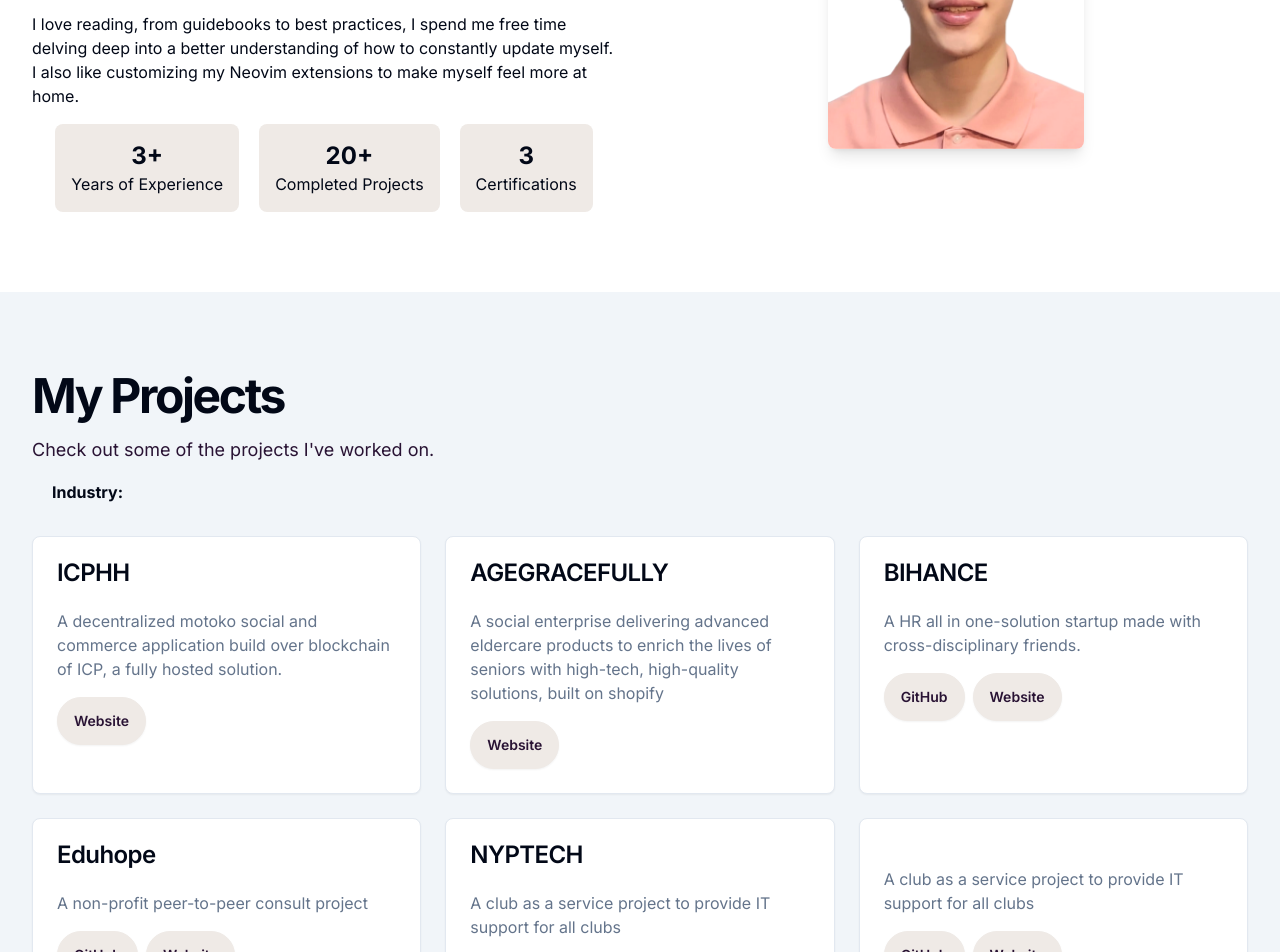
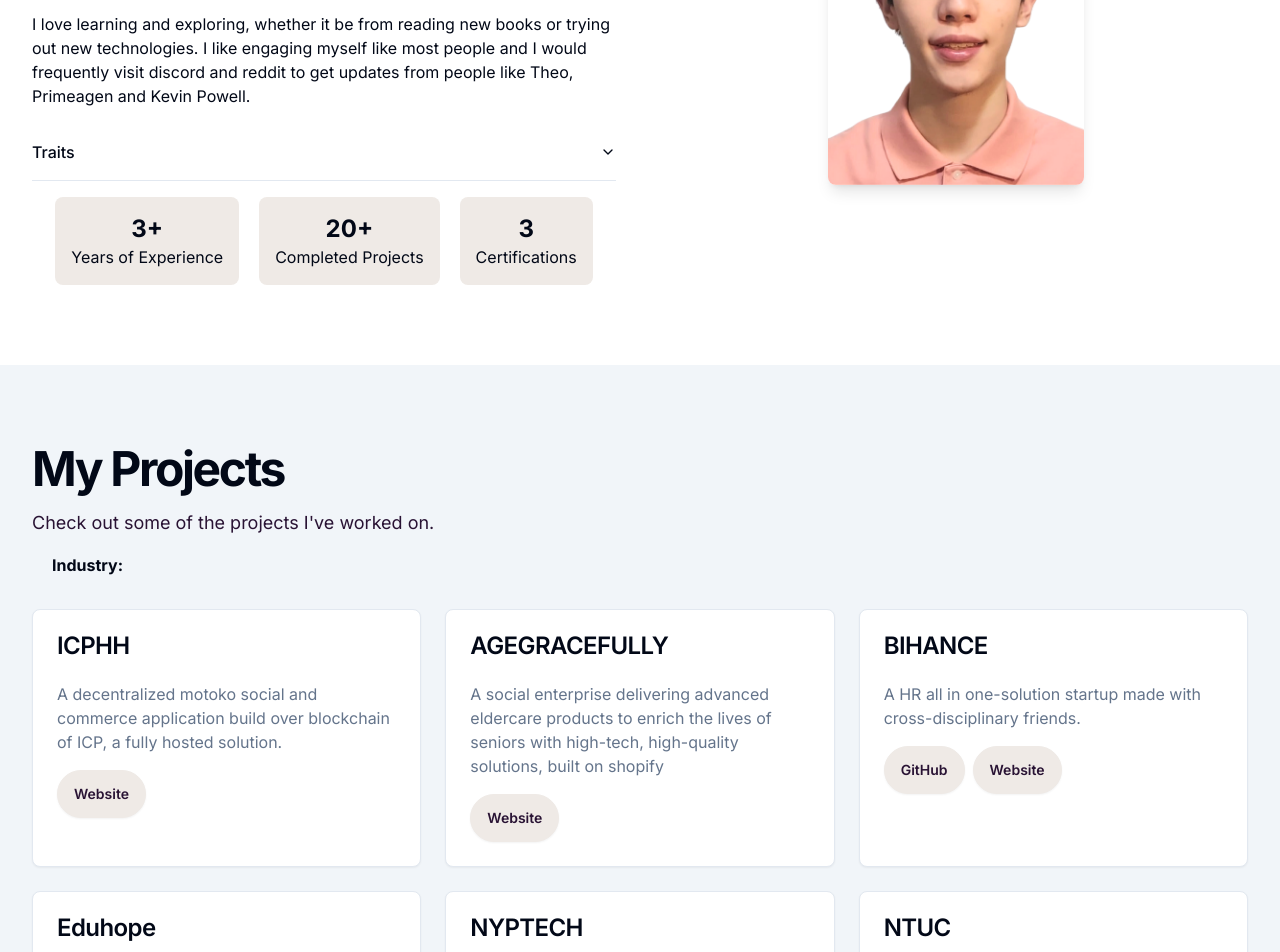
Before and after one commit to iamsven2005/dev-portfolio-sven, a Next.js app: page / in a window 1280 px wide. Shown: the part 340-1292 px from the top of the page. Built offline with nearby package versions, Linux system fonts and the light colour scheme.

Commit message:
Strengths

```diff
--- a/app/page.tsx
+++ b/app/page.tsx
@@ -1,6 +1,8 @@
 
 import Link from "next/link"
 import { Card, CardHeader, CardTitle, CardContent } from "@/components/ui/card"
+import { Accordion, AccordionContent, AccordionItem, AccordionTrigger } from "@/components/ui/accordion"
+
 import WordFadeIn from "@/components/magicui/word-fade-in"
 import Image from "next/image"
 
@@ -21,8 +23,31 @@ export default function Component() {
                   Intrest:
                 </h1>
                 <p>
-                  I love reading, from guidebooks to best practices, I spend me free time delving deep into a better understanding of how to constantly update myself. I also like customizing my Neovim extensions to make myself feel more at home.
+                  I love learning and exploring, whether it be from reading new books or trying out new technologies. I like engaging myself like most people and I would frequently visit discord and reddit to get updates from people like Theo, Primeagen and Kevin Powell.
                 </p>
+                <Accordion type="single" collapsible className="w-full">
+      <AccordionItem value="item-1">
+        <AccordionTrigger>
+                  Traits
+                  </AccordionTrigger>
+                  <AccordionContent>
+                  <b>Strength:</b> My traits as evaluted by CliftonStrengths
+                  <br/> Learner: Strong desire to continuously improve and expand knowledge, likely to take on task that requires new knowledge.
+                  <br/> Achiever: Highly driven and constant need for achievement, thriving in places where progress is measurable with clear goals.
+                  <br/>
+                  Adapatability: Live in the moment and prefer to go with the current flow and situations as it unfolds.
+                  <br/>
+                  Deliberative: Careful, vigilant and think things through before acting, weighting risk and consider the consequences carefully before making decisions.
+                  <br/> Ideation: Facinated by new ideas and contantly thinking about new  ways to approach things, brainstorming as well as imagining possiblities.
+                  <br/>
+                  <b>
+                    Weakness:
+                  </b>
+                  <br/>
+                  I am not inclined in piortizing for long-term planning or refining of ideas of which is something I need to be conciously be working and keeping in mind of. I also lack the drive to continue a task if the difficuly and flow outweighs implementation of the idea.
+                  </AccordionContent>
+                  </AccordionItem>
+                  </Accordion>
                 <div className="flex flex-wrap gap-5 items-center justify-center mx-auto">
                   <div className="bg-base-200 rounded-lg p-4 text-center">
                     <p className="text-2xl font-bold">3+</p>
@@ -170,21 +195,21 @@ export default function Component() {
               </Card>
               <Card>
                 <CardHeader>
-                  <CardTitle></CardTitle>
+                  <CardTitle>NTUC</CardTitle>
                 </CardHeader>
                 <CardContent>
                   <p className="text-muted-foreground">
-                  A club as a service project to provide IT support for all clubs
+                  AI approval system for food label processing.
                   </p>
                   <div className="flex items-center gap-2 mt-4">
                     <Link
-                      href="https://github.com/nyp-tech"
+                      href="https://github.com/iamsven2005/FYP"
                       className="btn"
                     >
                       GitHub
                     </Link>
                     <Link
-                      href="http://nyptech.vercel.app/"
+                      href="https://ntuc-workflow.vercel.app/"
                       className="btn"
                     >
                       Website
--- /dev/null
+++ b/components/ui/accordion.tsx
@@ -0,0 +1,58 @@
+"use client"
+
+import * as React from "react"
+import * as AccordionPrimitive from "@radix-ui/react-accordion"
+import { ChevronDown } from "lucide-react"
+
+import { cn } from "@/lib/utils"
+
+const Accordion = AccordionPrimitive.Root
+
+const AccordionItem = React.forwardRef<
+  React.ElementRef<typeof AccordionPrimitive.Item>,
+  React.ComponentPropsWithoutRef<typeof AccordionPrimitive.Item>
+>(({ className, ...props }, ref) => (
+  <AccordionPrimitive.Item
+    ref={ref}
+    className={cn("border-b", className)}
+    {...props}
+  />
+))
+AccordionItem.displayName = "AccordionItem"
+
+const AccordionTrigger = React.forwardRef<
+  React.ElementRef<typeof AccordionPrimitive.Trigger>,
+  React.ComponentPropsWithoutRef<typeof AccordionPrimitive.Trigger>
+>(({ className, children, ...props }, ref) => (
+  <AccordionPrimitive.Header className="flex">
+    <AccordionPrimitive.Trigger
+      ref={ref}
+      className={cn(
+        "flex flex-1 items-center justify-between py-4 font-medium transition-all hover:underline [&[data-state=open]>svg]:rotate-180",
+        className
+      )}
+      {...props}
+    >
+      {children}
+      <ChevronDown className="h-4 w-4 shrink-0 transition-transform duration-200" />
+    </AccordionPrimitive.Trigger>
+  </AccordionPrimitive.Header>
+))
+AccordionTrigger.displayName = AccordionPrimitive.Trigger.displayName
+
+const AccordionContent = React.forwardRef<
+  React.ElementRef<typeof AccordionPrimitive.Content>,
+  React.ComponentPropsWithoutRef<typeof AccordionPrimitive.Content>
+>(({ className, children, ...props }, ref) => (
+  <AccordionPrimitive.Content
+    ref={ref}
+    className="overflow-hidden text-sm transition-all data-[state=closed]:animate-accordion-up data-[state=open]:animate-accordion-down"
+    {...props}
+  >
+    <div className={cn("pb-4 pt-0", className)}>{children}</div>
+  </AccordionPrimitive.Content>
+))
+
+AccordionContent.displayName = AccordionPrimitive.Content.displayName
+
+export { Accordion, AccordionItem, AccordionTrigger, AccordionContent }
--- a/package.json
+++ b/package.json
@@ -9,6 +9,7 @@
     "lint": "next lint"
   },
   "dependencies": {
+    "@radix-ui/react-accordion": "^1.2.0",
     "@radix-ui/react-slot": "^1.0.2",
     "@vercel/analytics": "^1.3.1",
     "class-variance-authority": "^0.7.0",
--- a/tailwind.config.ts
+++ b/tailwind.config.ts
@@ -21,72 +21,85 @@ const config = {
   theme: {
   	container: {
   		center: true,
-      padding: "2rem",
+  		padding: '2rem',
   		screens: {
-        "2xl": "1400px",
-      },
+  			'2xl': '1400px'
+  		}
   	},
   	extend: {
   		colors: {
-        border: "hsl(var(--border))",
-        input: "hsl(var(--input))",
-        ring: "hsl(var(--ring))",
-        background: "hsl(var(--background))",
-        foreground: "hsl(var(--foreground))",
+  			border: 'hsl(var(--border))',
+  			input: 'hsl(var(--input))',
+  			ring: 'hsl(var(--ring))',
+  			background: 'hsl(var(--background))',
+  			foreground: 'hsl(var(--foreground))',
   			primary: {
-          DEFAULT: "hsl(var(--primary))",
-          foreground: "hsl(var(--primary-foreground))",
+  				DEFAULT: 'hsl(var(--primary))',
+  				foreground: 'hsl(var(--primary-foreground))'
   			},
   			secondary: {
-          DEFAULT: "hsl(var(--secondary))",
-          foreground: "hsl(var(--secondary-foreground))",
+  				DEFAULT: 'hsl(var(--secondary))',
+  				foreground: 'hsl(var(--secondary-foreground))'
   			},
   			destructive: {
-          DEFAULT: "hsl(var(--destructive))",
-          foreground: "hsl(var(--destructive-foreground))",
+  				DEFAULT: 'hsl(var(--destructive))',
+  				foreground: 'hsl(var(--destructive-foreground))'
   			},
   			muted: {
-          DEFAULT: "hsl(var(--muted))",
-          foreground: "hsl(var(--muted-foreground))",
+  				DEFAULT: 'hsl(var(--muted))',
+  				foreground: 'hsl(var(--muted-foreground))'
   			},
   			accent: {
-          DEFAULT: "hsl(var(--accent))",
-          foreground: "hsl(var(--accent-foreground))",
+  				DEFAULT: 'hsl(var(--accent))',
+  				foreground: 'hsl(var(--accent-foreground))'
   			},
   			popover: {
-          DEFAULT: "hsl(var(--popover))",
-          foreground: "hsl(var(--popover-foreground))",
+  				DEFAULT: 'hsl(var(--popover))',
+  				foreground: 'hsl(var(--popover-foreground))'
   			},
   			card: {
-          DEFAULT: "hsl(var(--card))",
-          foreground: "hsl(var(--card-foreground))",
-        },
+  				DEFAULT: 'hsl(var(--card))',
+  				foreground: 'hsl(var(--card-foreground))'
+  			}
   		},
   		borderRadius: {
-        lg: "var(--radius)",
-        md: "calc(var(--radius) - 2px)",
-        sm: "calc(var(--radius) - 4px)",
+  			lg: 'var(--radius)',
+  			md: 'calc(var(--radius) - 2px)',
+  			sm: 'calc(var(--radius) - 4px)'
   		},
   		keyframes: {
-        "accordion-down": {
-          from: { height: "0" },
-          to: { height: "var(--radix-accordion-content-height)" },
+  			'accordion-down': {
+  				from: {
+  					height: '0'
   				},
-        "accordion-up": {
-          from: { height: "var(--radix-accordion-content-height)" },
-          to: { height: "0" },
+  				to: {
+  					height: 'var(--radix-accordion-content-height)'
+  				}
   			},
-        "shine": {
-          from: { backgroundPosition: '200% 0' },
-          to: { backgroundPosition: '-200% 0' },
+  			'accordion-up': {
+  				from: {
+  					height: 'var(--radix-accordion-content-height)'
   				},
+  				to: {
+  					height: '0'
+  				}
+  			},
+  			'shine': {
+  				from: {
+  					backgroundPosition: '200% 0'
+  				},
+  				to: {
+  					backgroundPosition: '-200% 0'
+  				}
+  			}
+
   		},
   		animation: {
-        "accordion-down": "accordion-down 0.2s ease-out",
-        "accordion-up": "accordion-up 0.2s ease-out",
-        "shine": "shine 8s ease-in-out infinite",
-      },
-    },
+  			'accordion-down': 'accordion-down 0.2s ease-out',
+  			'accordion-up': 'accordion-up 0.2s ease-out',
+  			'shine': 'shine 8s ease-in-out infinite'
+  		}
+  	}
   },
   plugins: [require("tailwindcss-animate"),require('daisyui'),require('@tailwindcss/typography'),],
 } satisfies Config
```
Also changed, not shown: app/blog/posts/SAAS.mdx (+9 -0 lines), 1 other file (tests, documents, lock files or other folders). Lines whose indentation alone changed are shown as unchanged.
